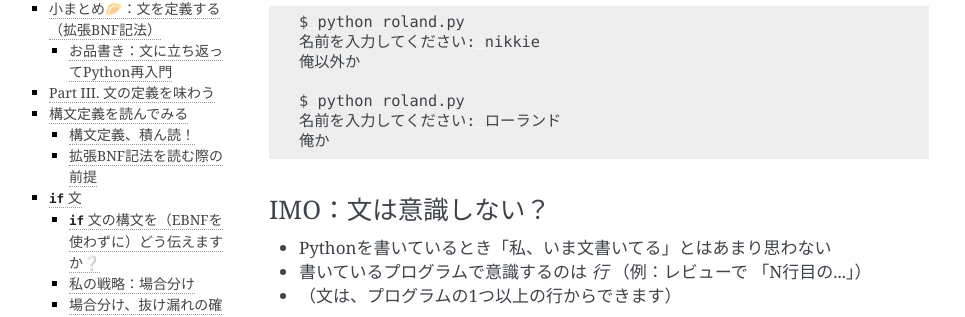
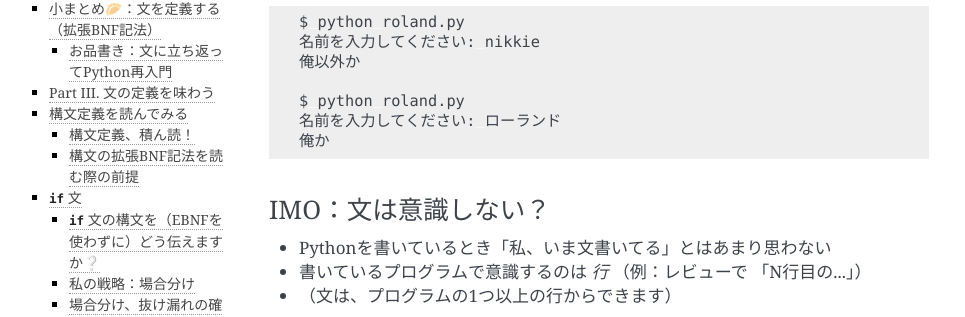
Before and after one commit to ftnext/2022_slides, a Sphinx documentation site: the page built from source/pyconk_kumamoto/revisit_python_from_statements.rst, in a window 1280 px wide and 900 px high, scrolled down 2855 px. Shown: the part 114-431 px from the top of the window, without its empty margins (151-1116 px from the left). Built offline with Sphinx 7.4.7, drawn with Linux system fonts in a browser that asks for light colours; comment, search, counter and statistics services are not loaded; some of the changed text lies outside the part shown.

Commit message:
[feat] Add word

```diff
--- a/source/pyconk_kumamoto/syntax.rst.txt
+++ b/source/pyconk_kumamoto/syntax.rst.txt
@@ -18,7 +18,7 @@ Part III. 文の定義を味わう
                 : | match_stmt
                 : | （リファレンスにはまだまだあります）
 
-拡張BNF記法を読む際の前提
+構文の拡張BNF記法を読む際の前提
 ------------------------------------------------
 
 * プログラムの字句解析が終わって、トークンの並びになっています
```
